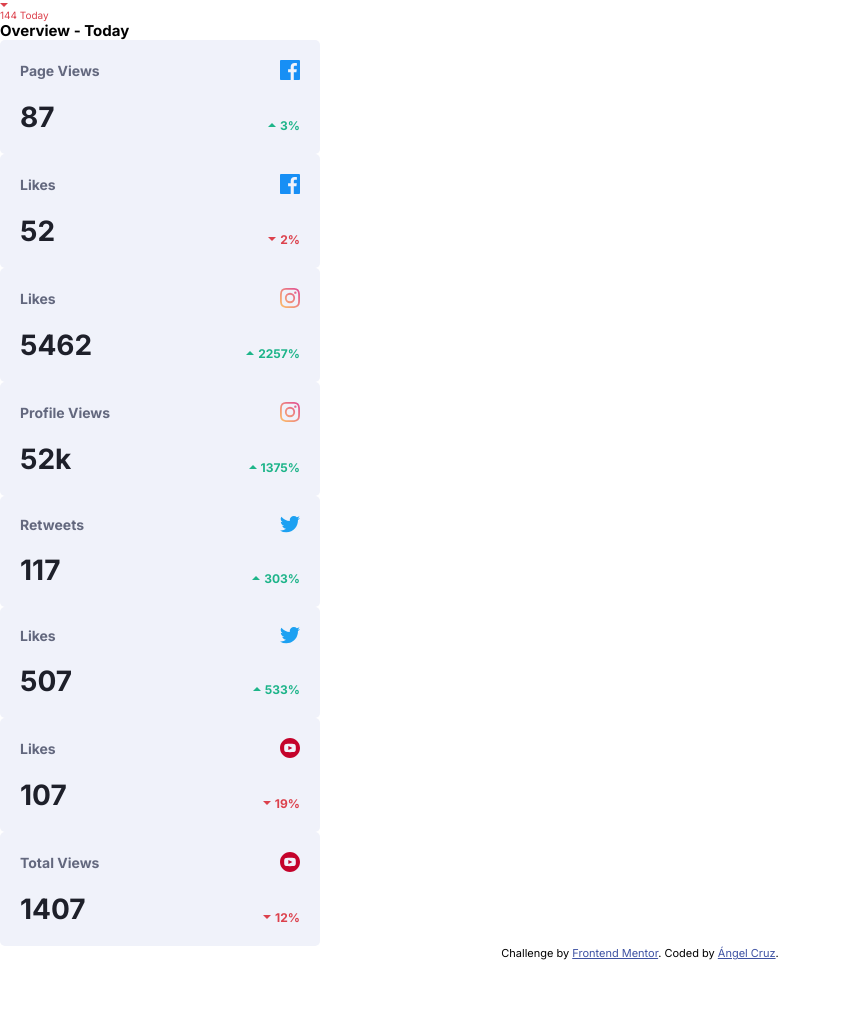
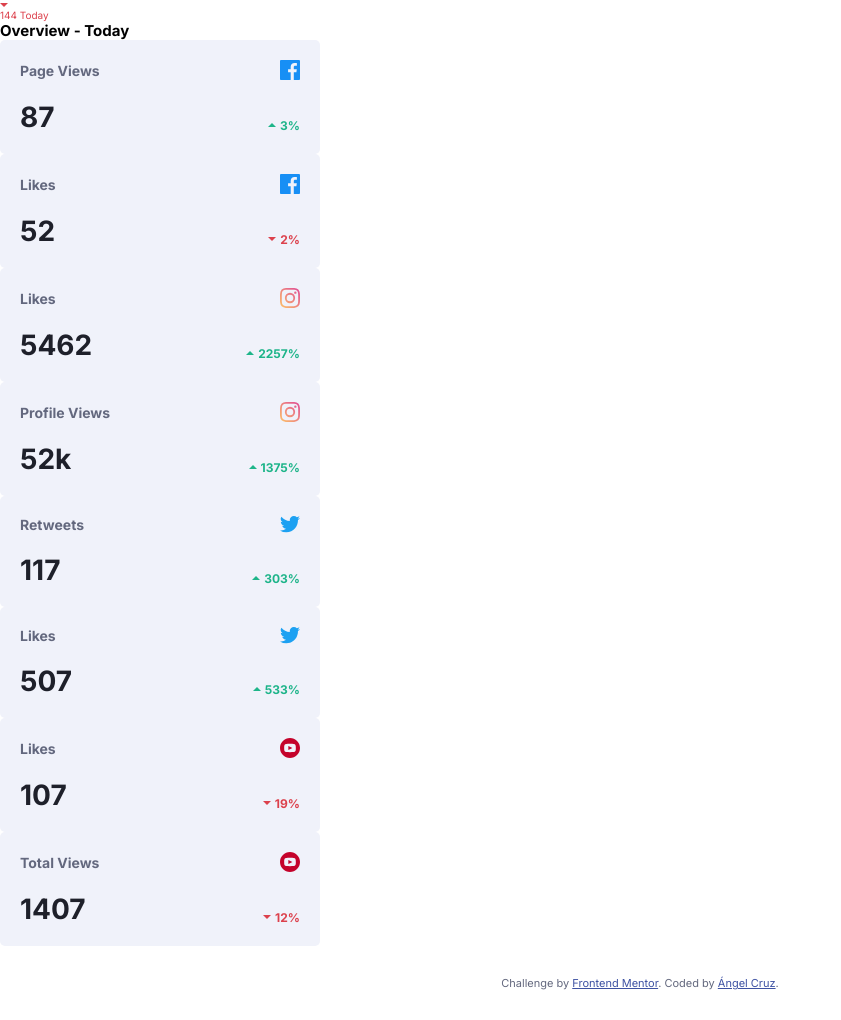
Before and after one commit to AngelCruzL/frontendMentor-socialDashboard, a website: page index.html in a window 1280 px wide. Shown: the part 380-1400 px from the top of the page, without its empty margins (0-841 px from the left). Before the commit the page ends 1340 px from the top, so only its background shows below. Drawn offline with nearby package versions, Linux system fonts and the light colour scheme; files that its build step writes are made by us from their sources.

Commit message:
added: footer styles

```diff
--- a/sass/layout/_footer.scss
+++ b/sass/layout/_footer.scss
@@ -1,4 +1,7 @@
 .footer {
+  padding: 3rem 0;
+  color: var(--text);
+
   .attribution {
     font-size: 11px;
     text-align: center;
```
